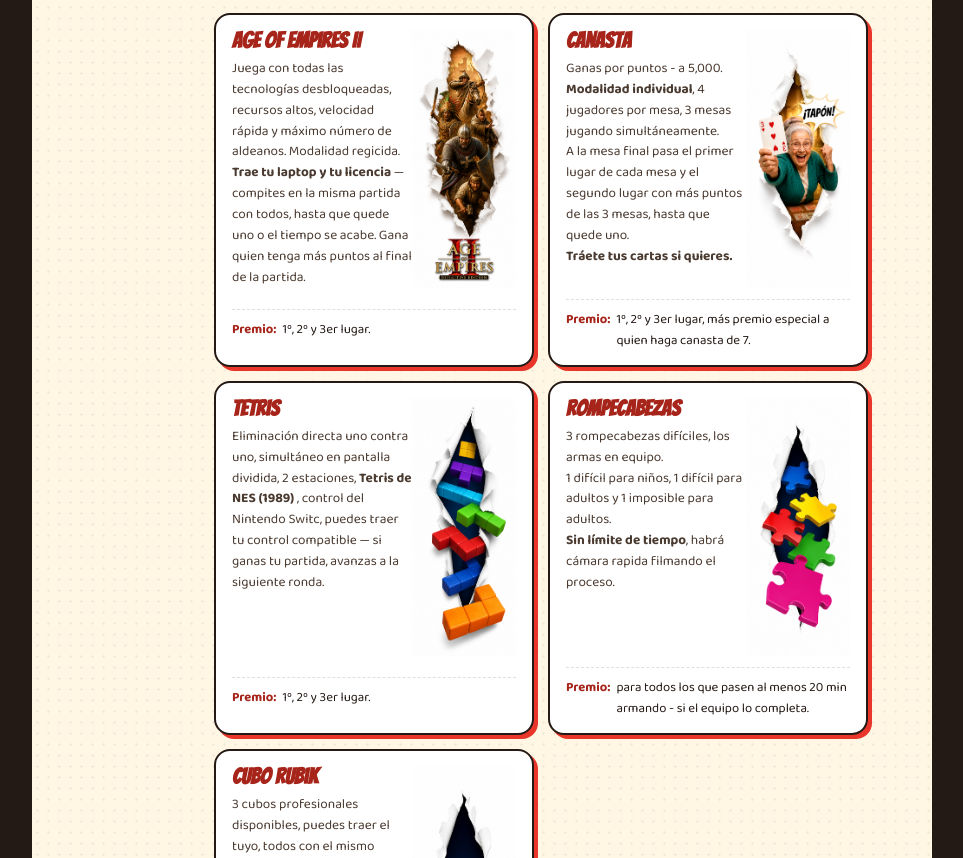
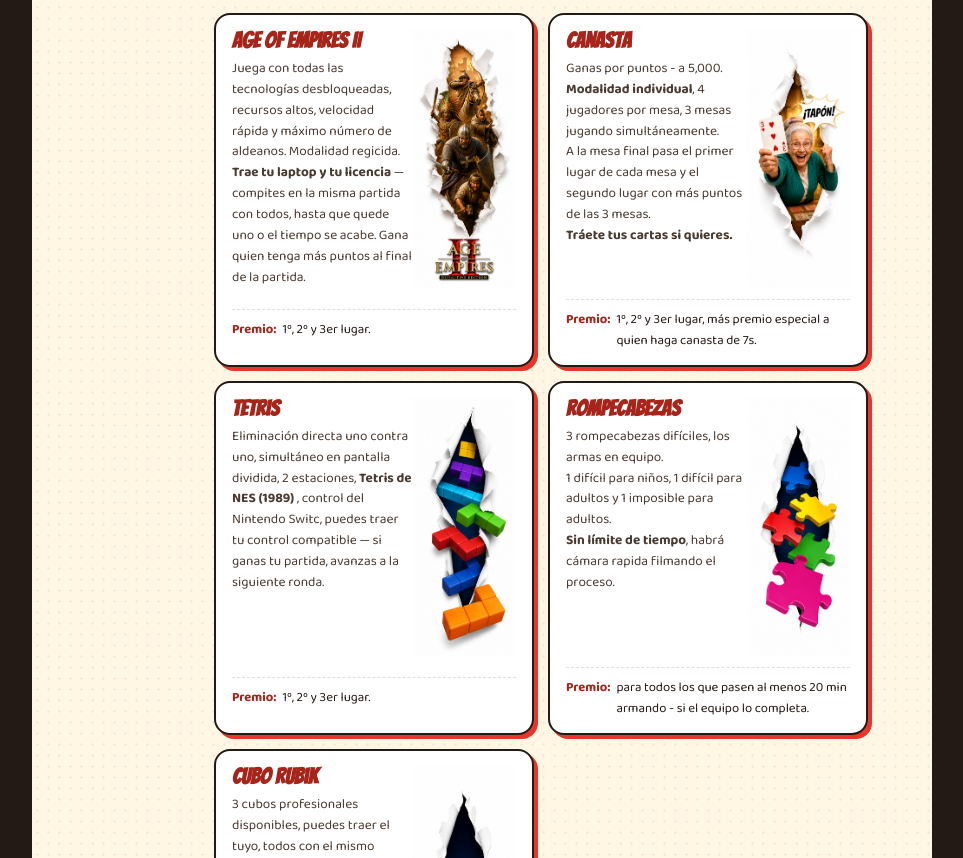
Before and after one commit to 1ngfraga/fragata2026, a plain HTML site: page Fragata2026_Programa.html in a window 1280 px wide. Shown: the part 2488-3346 px from the top of the page, without its empty margins (158-1121 px from the left). Drawn offline with Linux system fonts and the light colour scheme.

Commit message:
add texto

```diff
--- a/Fragata2026_Programa.html
+++ b/Fragata2026_Programa.html
@@ -1056,7 +1056,7 @@
                     <h4>Canasta</h4>
                     <p>
                       Ganas por puntos - a 5,000. <b>Modalidad individual</b>, 4
-                      jugadores por mesa, 3 mesas jugando simultáneamente. <br> A la mesa final pasa el primer lugar de cada mesa y el segundo lugar con más puntos de las 3 mesas, hasta que quede uno. <br> <b>Tráete tus cartas si quieres.</b>
+                      jugadores por mesa, 3 mesas jugando simultáneamente. <br> A la mesa final pasa el primer lugar de cada mesa y el segundo lugar con más puntos de las 3 mesas. <br> <b>Tráete tus cartas si quieres.</b>
                     </p>
                   </div>
                   <img
@@ -1067,7 +1067,7 @@
                   />
                   <div class="prize">
                     <b>Premio:</b> 1º, 2º y 3er lugar, más premio especial a
-                    quien haga canasta de 7.
+                    quien haga canasta de 7s.
                   </div>
                 </div>
 
```
